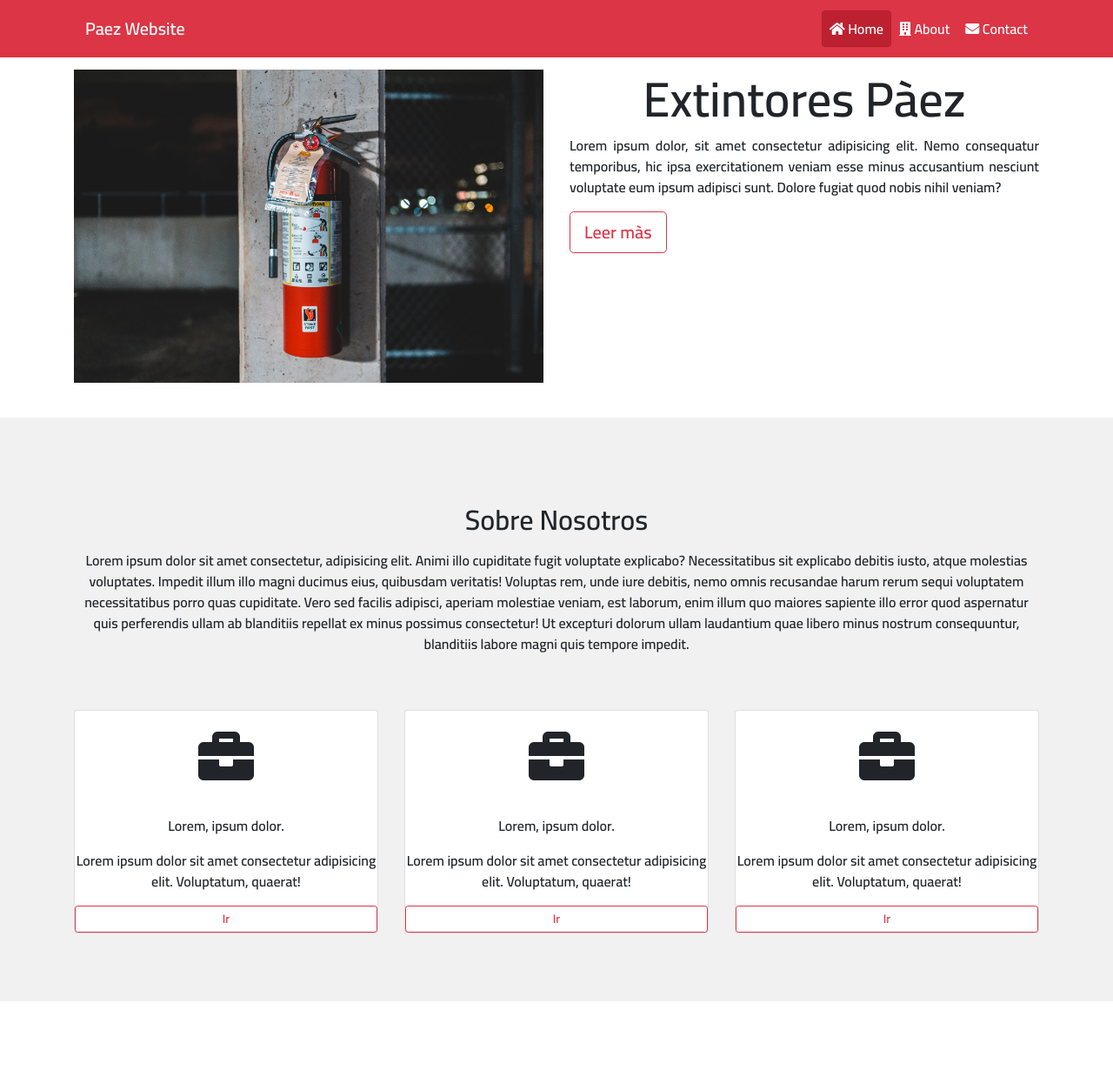
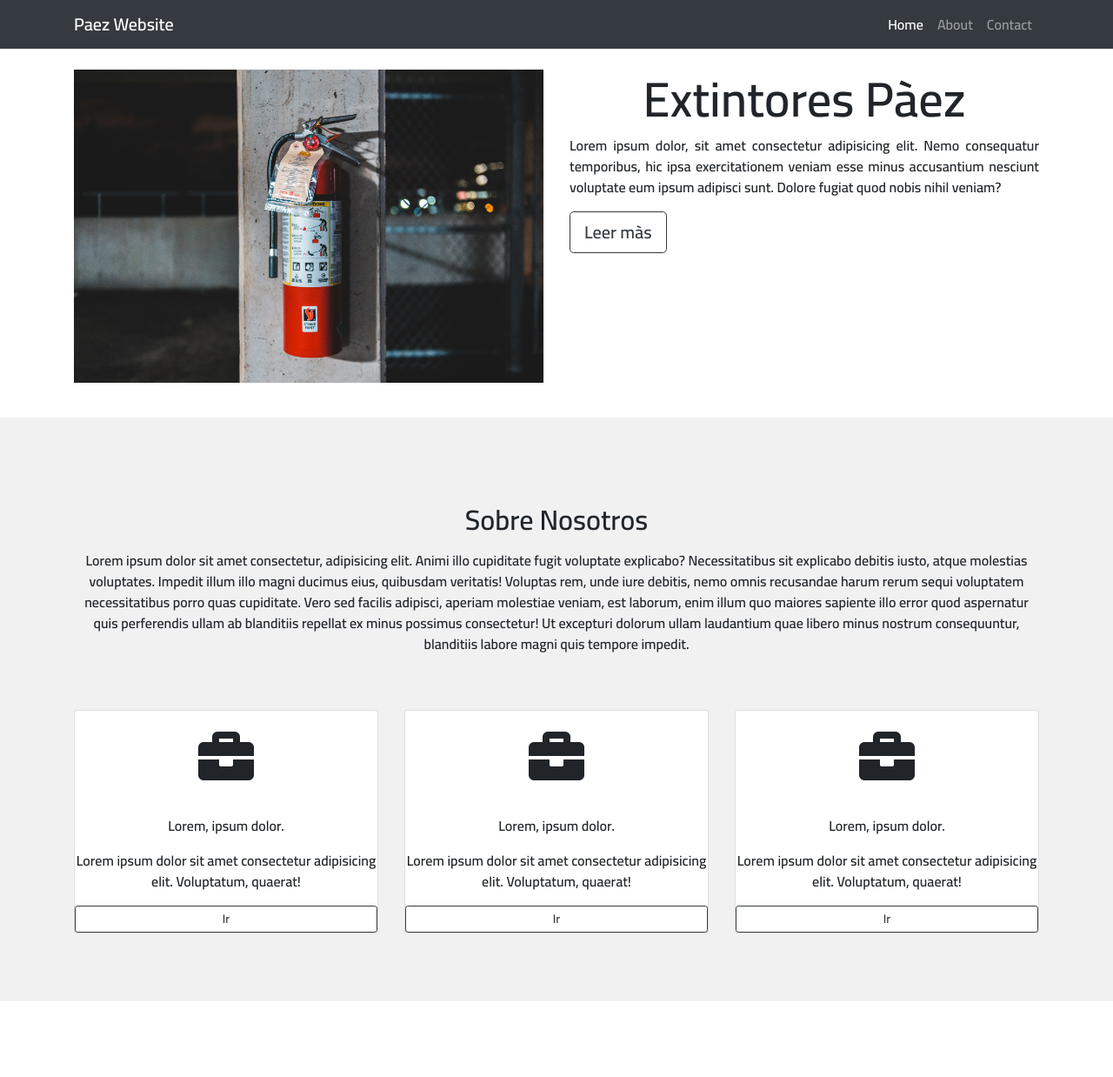
Before and after one commit to Estebanpz/paezextintores, a plain HTML site: page index.html in a window 1280 px wide. Shown: the top 1238 px of the page at 87% size. Drawn offline with nearby package versions, Linux system fonts and the light colour scheme.

Commit message:
Toco quitar la clase btn danger a los links para que funcionara el responsive automatico

```diff
--- a/index.html
+++ b/index.html
@@ -4,6 +4,7 @@
 <head>
     <meta charset="UTF-8">
     <meta http-equiv="X-UA-Compatible" content="IE=edge">
+    <meta name="viewport" content="width=device-width, initial-scale=1, shrink-to-fit=no">
     <meta name="viewport" content="width=device-width, initial-scale=1.0">
     <title>Esteban Paez</title>
     <!--GOOGLE FONTS-->
@@ -22,25 +23,23 @@
 
 <body>
     <!--NAVIGATION-->
-    <nav class="navbar navbar-expand-lg navbar-danger bg-danger fixed-top">
-        <div class="container ">
-            <a class="navbar-brand btn btn-danger" href="#">
-                Paez Website
-            </a>
-            <button class="navbar-toggler" type="button" data-bs-toggle="collapse" data-bs-target="#navbarNav"
+    <nav class="navbar navbar-expand-lg navbar-dark bg-dark fixed-top">
+        <div class="container">
+            <a class="navbar-brand" href="#">Paez Website</a>
+            <button class="navbar-toggler" type="button" data-toggle="collapse" data-target="#navbarNav"
                 aria-controls="navbarNav" aria-expanded="false" aria-label="Toggle navigation">
                 <span class="navbar-toggler-icon"></span>
             </button>
             <div class="collapse navbar-collapse" id="navbarNav">
-                <ul class="navbar-nav ml-auto p-1 ">
-                    <li class="nav-item ">
-                        <a class="nav-link active btn btn-danger" aria-current="page" href="#header"><i class="fas fa-home"></i> Home</a>
+                <ul class="navbar-nav ml-auto">
+                    <li class="nav-item active">
+                        <a class="nav-link" href="#header">Home</a>
                     </li>
                     <li class="nav-item">
-                        <a class="nav-link btn btn-danger" href="#about"> <i class="fas fa-building"></i> About</a>
+                        <a class="nav-link" href="#about">About</a>
                     </li>
                     <li class="nav-item">
-                        <a class="nav-link btn btn-danger" href="#contact"> <i class="fas fa-envelope"></i> Contact</a>
+                        <a class="nav-link" href="#contact">Contact</a>
                     </li>
                 </ul>
             </div>
@@ -64,7 +63,7 @@
                             consequatur
                             temporibus, hic ipsa exercitationem veniam esse minus accusantium nesciunt voluptate eum
                             ipsum adipisci sunt. Dolore fugiat quod nobis nihil veniam?</p>
-                        <a href="#" class="btn btn-outline-danger btn-lg header-btn">Leer màs</a>
+                        <a href="#" class="btn btn-outline-dark btn-lg header-btn">Leer màs</a>
                     </div>
                 </div>
             </div>
@@ -91,7 +90,7 @@
                         </div>
                         <p class="mt-3 mb-3 scroll">Lorem, ipsum dolor.</p>
                         <p>Lorem ipsum dolor sit amet consectetur adipisicing elit. Voluptatum, quaerat!</p>
-                        <a href="#" class="btn btn-outline-danger btn-sm scroll">Ir</a>
+                        <a href="#" class="btn btn-outline-dark btn-sm scroll">Ir</a>
                     </div>
                 </div>
 
@@ -103,7 +102,7 @@
                         <p class="mt-3 mb-3 scroll">Lorem, ipsum dolor.</p>
                         <p class="sroll">Lorem ipsum dolor sit amet consectetur adipisicing elit. Voluptatum, quaerat!
                         </p>
-                        <a href="#" class="btn btn-outline-danger btn-sm scroll">Ir</a>
+                        <a href="#" class="btn btn-outline-dark btn-sm scroll">Ir</a>
                     </div>
                 </div>
 
@@ -115,7 +114,7 @@
                         <p class="mt-3 mb-3 scroll">Lorem, ipsum dolor.</p>
                         <p class="scroll">Lorem ipsum dolor sit amet consectetur adipisicing elit. Voluptatum, quaerat!
                         </p>
-                        <a href="#" class="btn btn-outline-danger btn-sm scroll">Ir</a>
+                        <a href="#" class="btn btn-outline-dark btn-sm scroll">Ir</a>
                     </div>
                 </div>
             </div>
@@ -144,7 +143,7 @@
                 </div>
             </div>
         </div>
-        <div class="bg-danger text-white p-2 text-center scroll">
+        <div class="bg-dark text-white p-2 text-center scroll">
             <p class="h3 scroll">Paez 2021 &COPY;</p>
         </div>
     </footer>
@@ -157,8 +156,12 @@
         integrity="sha384-Piv4xVNRyMGpqkS2by6br4gNJ7DXjqk09RmUpJ8jgGtD7zP9yug3goQfGII0yAns"
         crossorigin="anonymous"></script>
     -->
-    <script src="https://code.jquery.com/jquery-3.5.1.slim.min.js" integrity="sha384-DfXdz2htPH0lsSSs5nCTpuj/zy4C+OGpamoFVy38MVBnE+IbbVYUew+OrCXaRkfj" crossorigin="anonymous"></script>
-    <script src="https://cdn.jsdelivr.net/npm/bootstrap@4.6.0/dist/js/bootstrap.bundle.min.js" integrity="sha384-Piv4xVNRyMGpqkS2by6br4gNJ7DXjqk09RmUpJ8jgGtD7zP9yug3goQfGII0yAns" crossorigin="anonymous"></script>
+    <script src="https://code.jquery.com/jquery-3.5.1.slim.min.js"
+        integrity="sha384-DfXdz2htPH0lsSSs5nCTpuj/zy4C+OGpamoFVy38MVBnE+IbbVYUew+OrCXaRkfj"
+        crossorigin="anonymous"></script>
+    <script src="https://cdn.jsdelivr.net/npm/bootstrap@4.6.0/dist/js/bootstrap.bundle.min.js"
+        integrity="sha384-Piv4xVNRyMGpqkS2by6br4gNJ7DXjqk09RmUpJ8jgGtD7zP9yug3goQfGII0yAns"
+        crossorigin="anonymous"></script>
 
     <!--SCROLL REVEAL-->
     <script src="https://unpkg.com/scrollreveal"></script>
```
